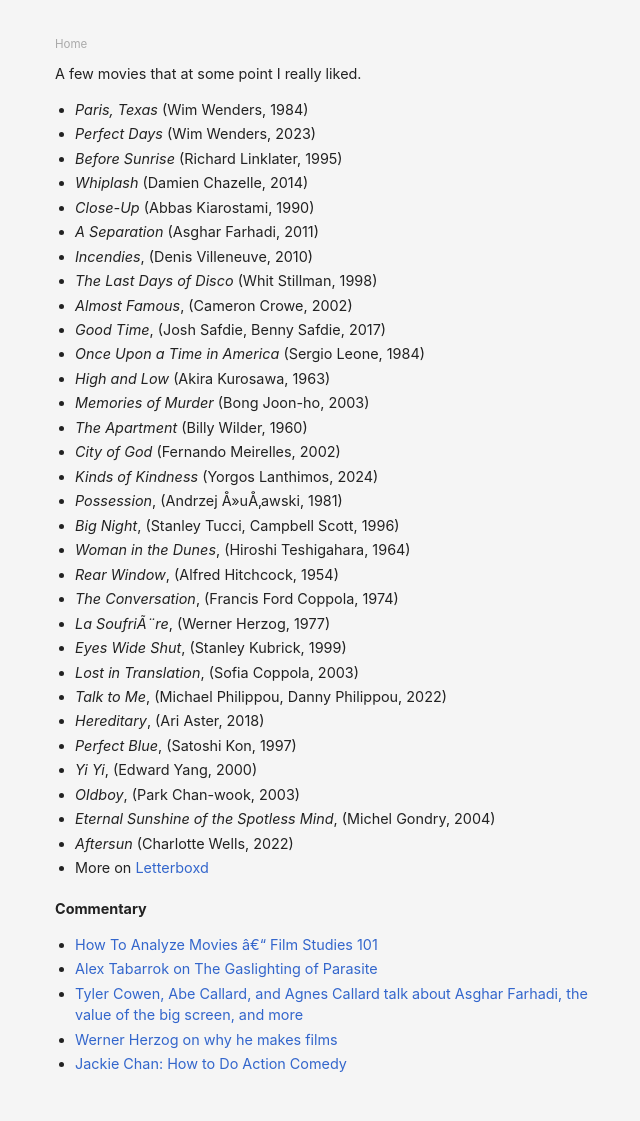
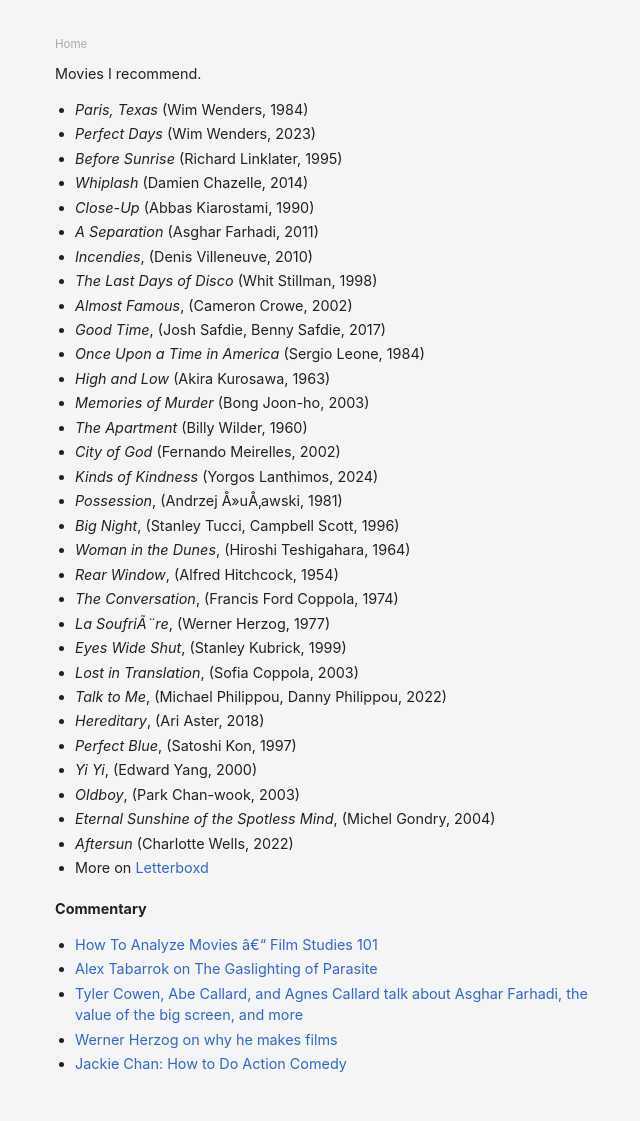
Before and after one commit to danschlz/danschulz.github.io, a Jekyll site: the page built from movies.md, in a window 1280 px wide. Shown: the whole page, without its empty margins (305-945 px from the left). Built offline with Jekyll 4.4.1, drawn with Linux system fonts in a browser that asks for light colours.

Commit message:
Update movies.md

```diff
--- a/movies.md
+++ b/movies.md
@@ -4,7 +4,7 @@ title: Movies
 permalink: /movies/
 ---
 
-A few movies that at some point I really liked.
+Movies I recommend.
 
 * _Paris, Texas_ (Wim Wenders, 1984)
 * _Perfect Days_ (Wim Wenders, 2023)
```
